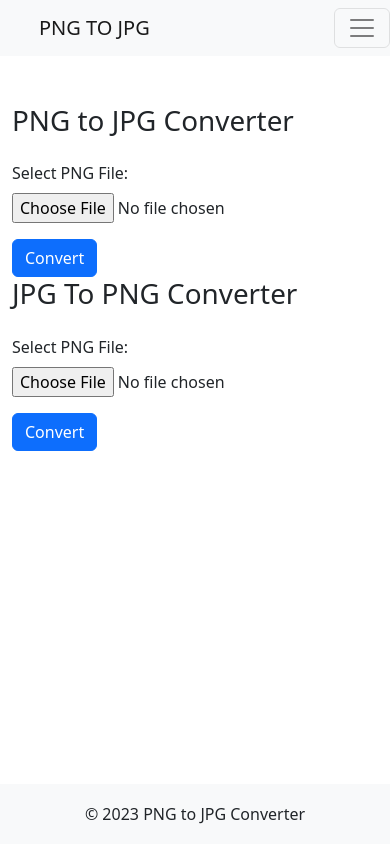
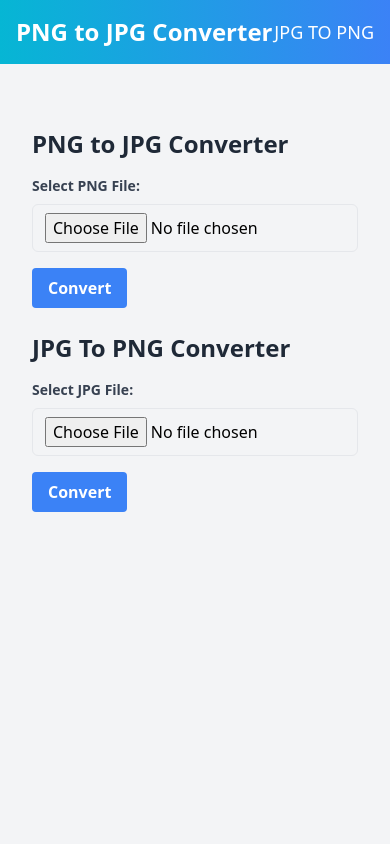
Before and after one commit to 5mbl/ocr-backend, a Flask app: page /png-to-jpg in a window 390 px wide. Run offline with Flask 3, Linux system fonts and the light colour scheme; some libraries are stand-ins or nearby versions.

Commit message:
styling templates

```diff
--- /dev/null
+++ b/output.txt
@@ -0,0 +1,2 @@
+"Keyword";"Vol";"CPC";"Comp";"Jan	2023";"Feb	2023";"Mar	2023";"Apr	2023";"May	2023";"Jun	2023";"Jul	2023";"Aug	2023";"Sep	2023";"Oct	2023";"Nov	2023";"Dec	2023"
+hundefutter	gegen	durchfall;"110";"€0.65";"0.91";"110";"90";"90";"110";"110";"110";"110";"140";"110";"140";"110";"110"
--- a/templates/csv_txt.html
+++ b/templates/csv_txt.html
@@ -44,12 +44,9 @@
   </div>
 </div>
 
-<footer class="bg-gray-100 text-center w-full fixed bottom-0 py-4">
-  <p class="text-gray-600">© 2023 PNG to JPG Converter</p>
-</footer>
 
 
-            <!-- Bootstrap JS and dependencies -->
+            <!-- Dependencies -->
             <script src="https://cdn.jsdelivr.net/npm/bootstrap@5.3.2/dist/js/bootstrap.bundle.min.js"
                 integrity="sha384-C6RzsynM9kWDrMNeT87bh95OGNyZPhcTNXj1NW7RuBCsyN/o0jlpcV8Qyq46cDfL"
                 crossorigin="anonymous"></script>
--- a/templates/png-to-jpg.html
+++ b/templates/png-to-jpg.html
@@ -1,89 +1,96 @@
 <!DOCTYPE html>
 <html lang="en">
-
   <head>
-    <meta charset="UTF-8">
-    <meta name="viewport" content="width=device-width, initial-scale=1, shrink-to-fit=no">
+    <meta charset="UTF-8" />
+    <meta
+      name="viewport"
+      content="width=device-width, initial-scale=1, shrink-to-fit=no"
+    />
     <title>PNG to JPG Converter</title>
-    <!-- Bootstrap CSS -->
-    <link rel="stylesheet" href="https://stackpath.bootstrapcdn.com/bootstrap/4.5.2/css/bootstrap.min.css">
-    <link href="https://cdn.jsdelivr.net/npm/bootstrap@5.3.2/dist/css/bootstrap.min.css" rel="stylesheet"
-        integrity="sha384-T3c6CoIi6uLrA9TneNEoa7RxnatzjcDSCmG1MXxSR1GAsXEV/Dwwykc2MPK8M2HN" crossorigin="anonymous">
-    <style>
-        body {
-            padding-top: 56px;
-            /* Adjusted for fixed navbar */
-            padding-bottom: 60px;
-            /* Adjusted for fixed footer */
-        }
-
-        footer {
-            position: fixed;
-            bottom: 0;
-            width: 100%;
-            height: 60px;
-            line-height: 60px;
-            background-color: #f8f9fa;
-        }
-    </style>
+    <script src="https://cdn.tailwindcss.com"></script>
   </head>
 
-<body>
-
-    <nav class="navbar navbar-expand-lg navbar-light bg-light fixed-top">
-        <a class="navbar-brand" style="margin-left: 10%;">PNG TO JPG</a>
-        <button class="navbar-toggler" type="button" data-toggle="collapse" data-target="#navbarNav"
-            aria-controls="navbarNav" aria-expanded="false" aria-label="Toggle navigation">
-            <span class="navbar-toggler-icon"></span>
-        </button>
-        <div class="collapse navbar-collapse" id="navbarNav">
-            <ul class="navbar-nav ml-auto">
-                <li class="nav-item active">
-                    <a class="navbar-brand" style="margin-right: 500px;">JPG TO PNG <span class="sr-only">(current)</span></a>
-                </li>
-                <!-- Add more navbar items as needed -->
-            </ul>
+  <body class="bg-gray-100">
+    <nav
+      class="bg-gradient-to-r from-cyan-500 to-blue-500 p-4 text-white fixed top-0 w-full z-50"
+    >
+      <div class="container mx-auto flex justify-between items-center">
+        <a class="text-2xl font-bold" href="#">PNG to JPG Converter</a>
+        <div class="text-lg">
+          <a href="#" class="hover:text-blue-200">JPG TO PNG</a>
+        </div>
       </div>
     </nav>
 
-    <div class="container mt-5">
-        <div class="row">
-            <div class="col-sm-6">
-                <h1 class="mb-4">PNG to JPG Converter</h1>
+    <div class="container mx-auto mt-24 p-8">
+      <div class="flex flex-wrap -mx-4">
+        <div class="w-full md:w-1/2 px-4 mb-6 md:mb-0">
+          <h1 class="text-2xl font-bold text-gray-800 mb-4">
+            PNG to JPG Converter
+          </h1>
           <form action="/convert" method="post" enctype="multipart/form-data">
-                    <div class="form-group">
-                        <label for="png_file">Select PNG File:</label>
-                        <input type="file" class="form-control-file" id="png_file" name="png_file" accept=".png"
-                            required>
+            <div class="mb-4">
+              <label
+                for="png_file"
+                class="block text-gray-700 text-sm font-bold mb-2"
+                >Select PNG File:</label
+              >
+              <input
+                type="file"
+                id="png_file"
+                name="png_file"
+                accept=".png"
+                required
+                class="form-input mt-1 block w-full border py-2 px-3 rounded-md"
+              />
             </div>
-                    <button type="submit" class="btn btn-primary">Convert</button>
+            <button
+              type="submit"
+              class="bg-blue-500 hover:bg-blue-700 text-white font-bold py-2 px-4 rounded transition duration-300"
+            >
+              Convert
+            </button>
           </form>
+        </div>
 
+        <div class="w-full md:w-1/2 px-4">
+          <h1 class="text-2xl font-bold text-gray-800 mb-4">
+            JPG To PNG Converter
+          </h1>
+          <form
+            action="/convert-jpg-to-png"
+            method="post"
+            enctype="multipart/form-data"
+          >
+            <div class="mb-4">
+              <label
+                for="jpg_file"
+                class="block text-gray-700 text-sm font-bold mb-2"
+                >Select JPG File:</label
+              >
+              <input
+                type="file"
+                id="jpg_file"
+                name="jpg_file"
+                accept=".jpg"
+                required
+                class="form-input mt-1 block w-full border py-2 px-3 rounded-md"
+              />
             </div>
-            <div class="col-sm-6">
-                <h1 class="mb-4">JPG To PNG Converter</h1>
-                <form action="/convert-jpg-to-png" method="post" enctype="multipart/form-data">
-                    <div class="form-group">
-                        <label for="jpg_file">Select PNG File:</label>
-                        <input type="file" class="form-control-file" id="jpg_file" name="jpg_file" accept=".jpg"
-                            required>
+            <button
+              type="submit"
+              class="bg-blue-500 hover:bg-blue-700 text-white font-bold py-2 px-4 rounded transition duration-300"
+            >
+              Convert
+            </button>
+          </form>
         </div>
-                    <button type="submit" class="btn btn-primary">Convert</button>
-                </form>
-
       </div>
     </div>
 
-    </div>
-
-    <footer class="bg-light text-center">
-        <p class="m-0">© 2023 PNG to JPG Converter</p>
-    </footer>
-
-    <!-- Bootstrap JS and dependencies -->
+    <!-- dependencies -->
     <script src="https://code.jquery.com/jquery-3.5.1.slim.min.js"></script>
     <script src="https://cdn.jsdelivr.net/npm/@popperjs/core@2.9.1/dist/umd/popper.min.js"></script>
     <script src="https://stackpath.bootstrapcdn.com/bootstrap/4.5.2/js/bootstrap.min.js"></script>
   </body>
-
 </html>
```
Also changed, not shown: templates/png-to-pdf.html (+70 -65 lines), templates/png-to-txt.html (+68 -77 lines). Lines whose indentation alone changed are shown as unchanged.
